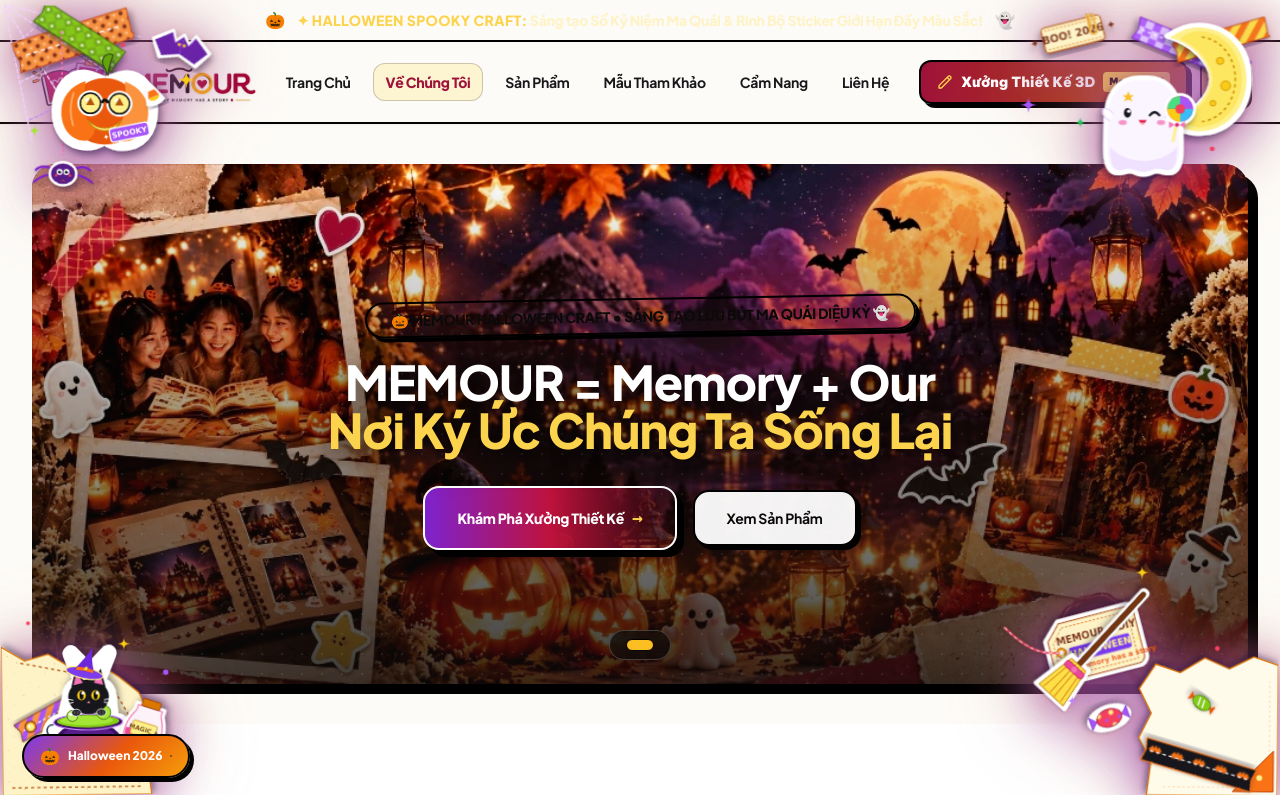
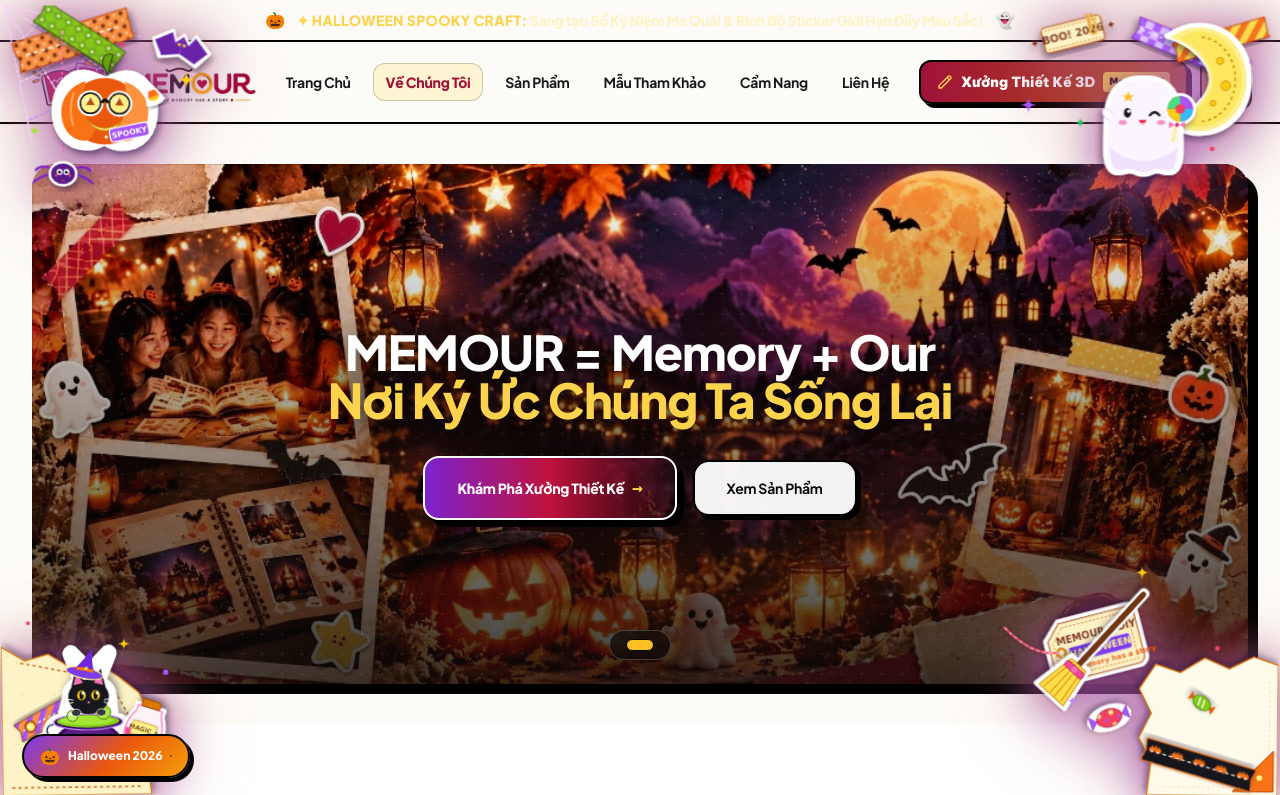
Before and after one commit to anhladung/memour-scrapbook, a Flask app: page /about in a window 1280 px wide. Shown: the top 795 px of the page. Run offline with Flask 3, Linux system fonts and the light colour scheme.

Commit message:
fix(carousel): remove Halloween craft brand pill from carousel and sync all pages

```diff
--- a/templates/components/carousel.html
+++ b/templates/components/carousel.html
@@ -1,5 +1,5 @@
 {# Reusable Unified Page Hero Carousel Component - Halloween Scrapbook Hero Banner & Fixed 3D Center Content #}
-{% macro render_hero_carousel(carousel_id, title, buttons, desc=None, brand_pill="🎃 MEMOUR HALLOWEEN CRAFT • SÁNG TẠO LƯU BÚT MA QUÁI DIỆU KỲ 👻") %}
+{% macro render_hero_carousel(carousel_id, title, buttons, desc=None, brand_pill=None) %}
 <section class="py-6 sm:py-10 bg-[#fdfbf7]">
   <div class="max-w-7xl mx-auto px-4 sm:px-6 lg:px-8">
 
@@ -25,10 +25,12 @@
       <!-- 2. FIXED STATIC FOREGROUND CONTENT (Permanently Fixed in Center) -->
       <div class="hero-content relative z-10 max-w-4xl mx-auto text-center space-y-3 sm:space-y-6 px-10 sm:px-8 py-6 sm:py-8 pointer-events-auto">
 
-        <!-- Fixed 3D Embossed Floating Brand Pill with Halloween Flair -->
+        {% if brand_pill %}
+        <!-- Optional Floating Brand Pill -->
         <div class="hero-brand-pill inline-flex items-center gap-2 bg-gradient-to-r from-purple-400 via-orange-400 to-amber-300 text-stone-950 px-3 sm:px-6 py-1.5 rounded-full border-2 border-black shadow-neo font-heading font-black text-[10px] sm:text-sm tracking-wider uppercase transform -rotate-1 hover:rotate-0 transition-transform max-w-full">
           <span>{{ brand_pill }}</span>
         </div>
+        {% endif %}
 
         <!-- Fixed 3D Pop High-Impact Slogan -->
         <h1 class="hero-title font-heading font-black text-xl sm:text-3xl md:text-4xl lg:text-5xl text-white leading-snug sm:leading-tight tracking-tight drop-shadow-[0_4px_16px_rgba(0,0,0,0.9)] [text-shadow:_2px_2px_0px_#000000,_4px_4px_0px_rgba(124,58,237,0.9),_6px_6px_0px_rgba(0,0,0,0.6)] max-w-4xl mx-auto">
@@ -75,6 +77,6 @@
 {# Backward compatibility alias #}
 {% macro render_carousel(carousel_id, slides) %}
   {% if slides and slides|length > 0 %}
-    {{ render_hero_carousel(carousel_id, slides[0].title, slides[0].buttons, slides[0].slogan or slides[0].desc, "🎃 MEMOUR HALLOWEEN CRAFT • SÁNG TẠO LƯU BÚT MA QUÁI DIỆU KỲ 👻") }}
+    {{ render_hero_carousel(carousel_id, slides[0].title, slides[0].buttons, slides[0].slogan or slides[0].desc, None) }}
   {% endif %}
 {% endmacro %}
--- a/templates/index.html
+++ b/templates/index.html
@@ -35,10 +35,6 @@
       <!-- 2. FIXED STATIC FOREGROUND CONTENT (Permanently Fixed in Center) -->
       <div class="hero-content relative z-10 max-w-4xl mx-auto text-center space-y-3 sm:space-y-6 px-10 sm:px-8 py-6 sm:py-8 pointer-events-auto">
 
-        <!-- Fixed 3D Embossed Floating Brand Pill with Halloween Scrapbook Theme -->
-        <div class="hero-brand-pill inline-flex items-center gap-2 bg-gradient-to-r from-purple-400 via-orange-400 to-amber-300 text-stone-950 px-4 sm:px-6 py-1.5 rounded-full border-2 border-black shadow-neo font-heading font-black text-[10px] sm:text-sm tracking-wider uppercase transform -rotate-1 hover:rotate-0 transition-transform max-w-full">
-          <span>🎃 MEMOUR HALLOWEEN CRAFT • SÁNG TẠO LƯU BÚT MA QUÁI DIỆU KỲ 👻</span>
-        </div>
 
         <!-- Fixed 3D Pop High-Impact Slogan (Strictly 2 Lines as requested) -->
         <h1 class="hero-title font-heading font-black text-xl sm:text-3xl md:text-4xl lg:text-5xl text-white leading-[1.15] sm:leading-tight tracking-tight drop-shadow-[0_4px_16px_rgba(0,0,0,0.9)] [text-shadow:_2px_2px_0px_#000000,_4px_4px_0px_rgba(124,58,237,0.9),_6px_6px_0px_rgba(0,0,0,0.6)] max-w-4xl mx-auto">
```
